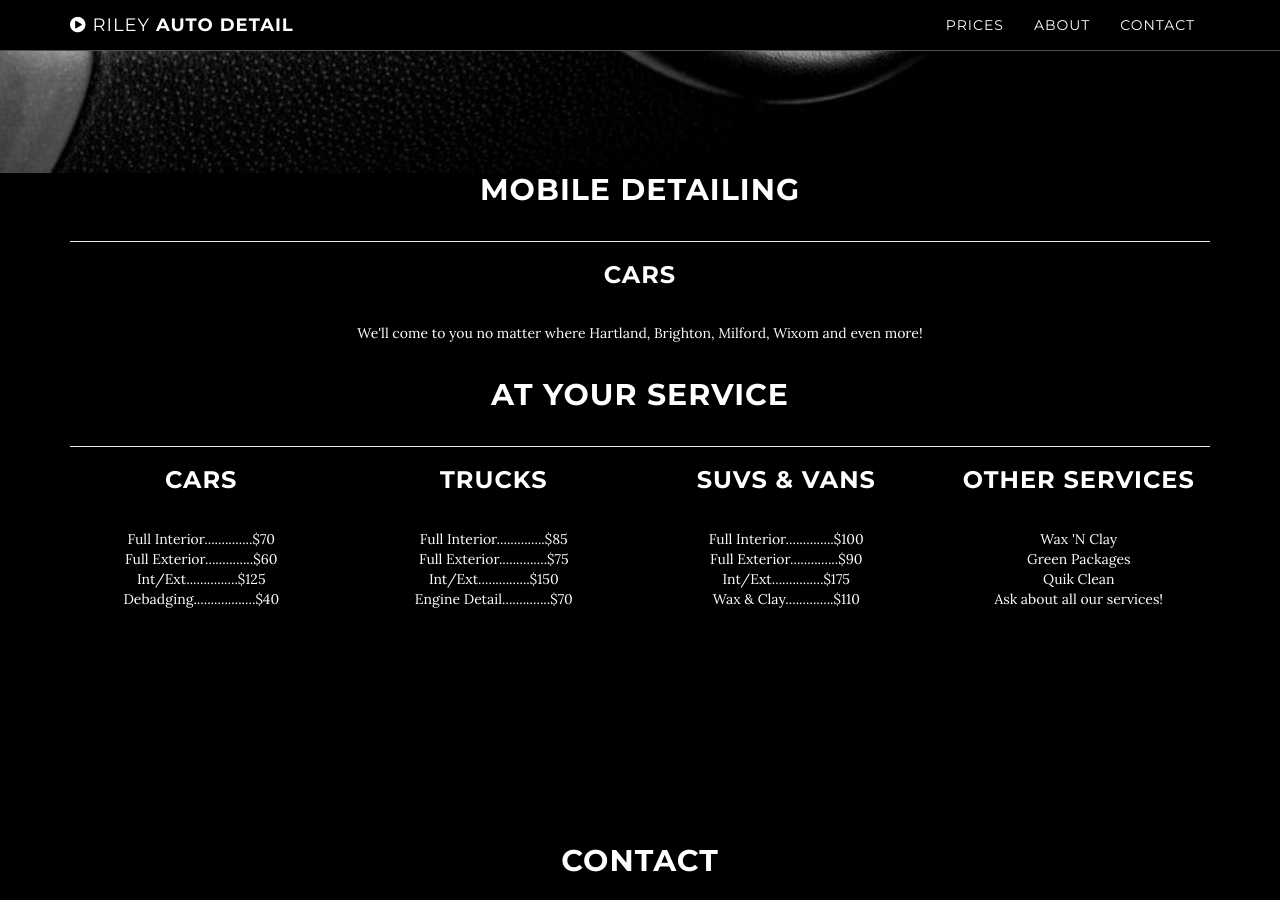
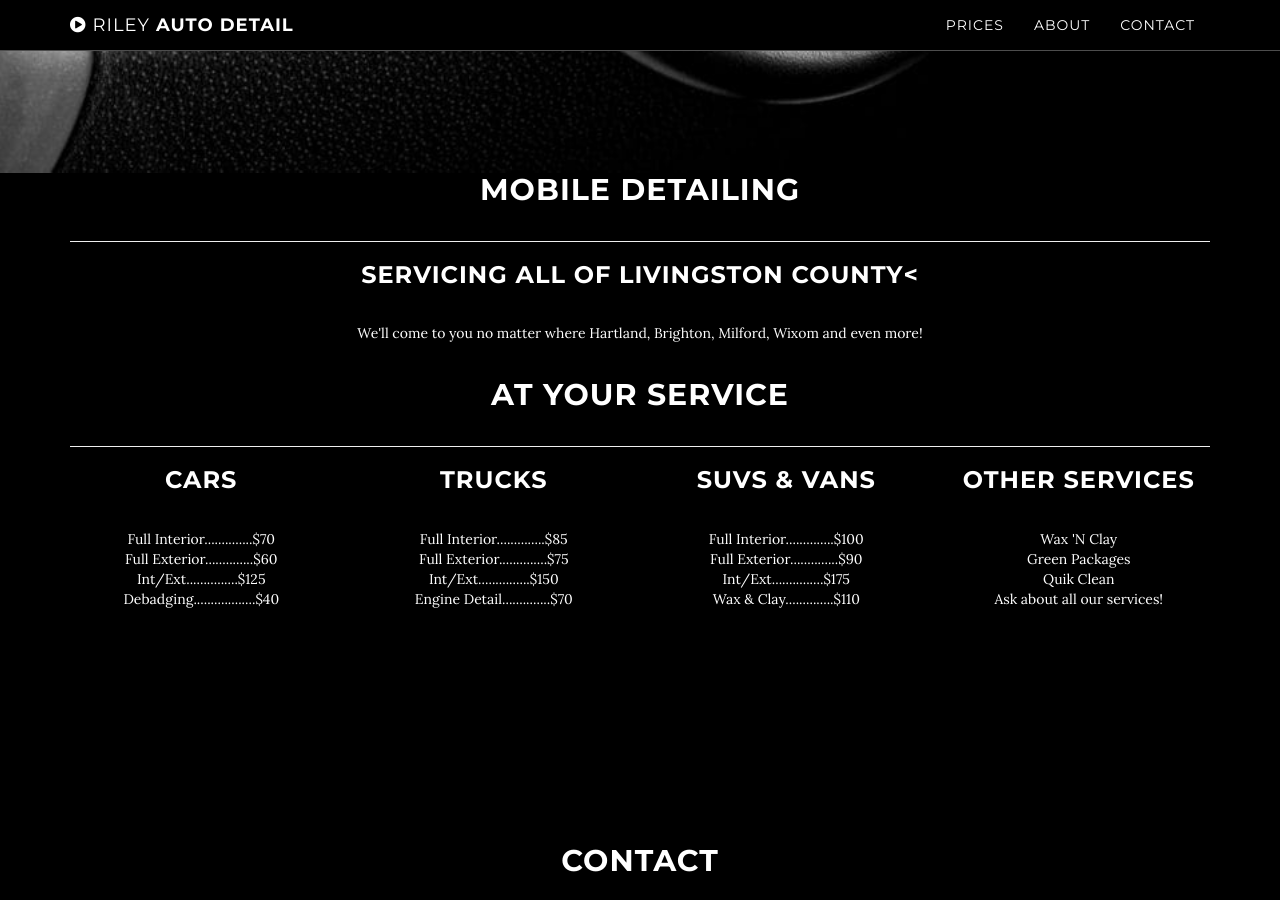
Before and after one commit to Silverado5300/RileyAuto, a Jekyll site: the page built from index.html, in a window 1280 px wide and 900 px high, scrolled down 727 px. Built offline with Jekyll 4.4.1, drawn with Linux system fonts in a browser that asks for light colours.

Commit message:
Update about.html

```diff
--- a/_includes/about.html
+++ b/_includes/about.html
@@ -10,7 +10,7 @@
     <div class="container">
         <div class="row text-center">
 
-                    <h3>Cars</h3>
+                    <h3>Servicing all of Livingston County<</h3>
                     <p class="text-muted">
                         <div>
                         We'll come to you no matter where Hartland, Brighton, Milford, Wixom and even more!
```
